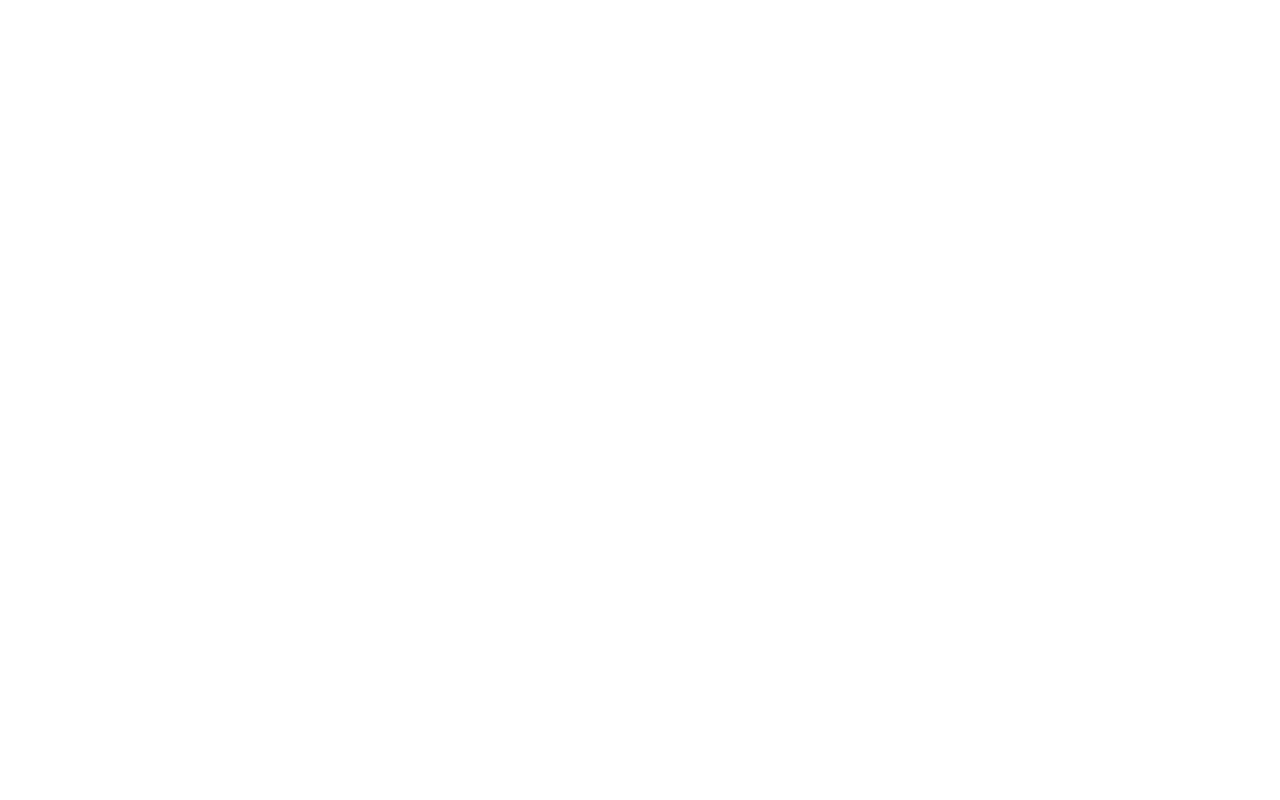
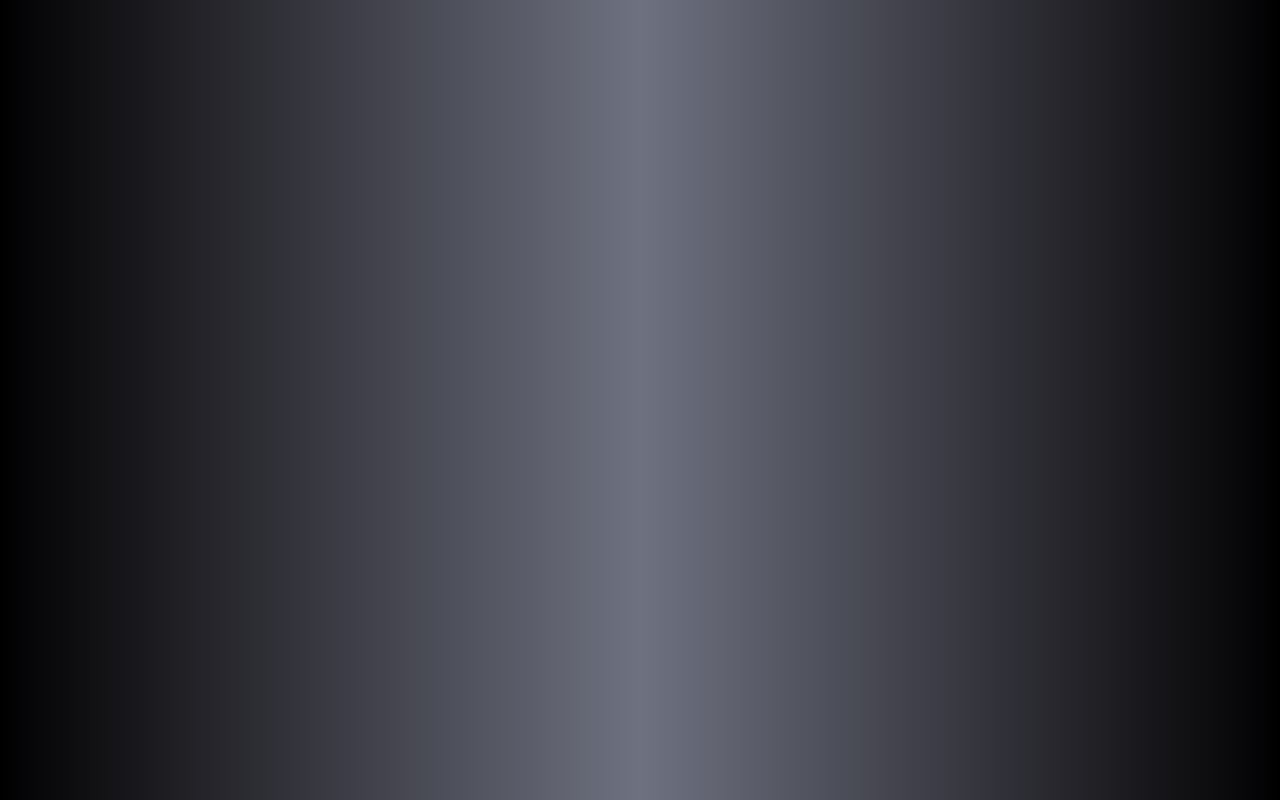
Before and after one commit to GABRIEL3503/qrcervezeria, a plain HTML site: page index.html in a window 1280 px wide. Drawn offline with Linux system fonts and the light colour scheme.

```diff
--- a/index.html
+++ b/index.html
@@ -4,7 +4,13 @@
     <meta charset="UTF-8">
     <meta name="viewport" content="width=device-width, initial-scale=1.0">
     <title>Document</title>
+    <style>
+        html{
+            background: rgb(110,113,128);
+    background: radial-gradient(circle, rgba(110,113,128,1) 0%, rgba(1,0,1,1) 100%);    }
+    </style>
 </head>
+
 <body>
     <script>
         alert('¡Has escaneado el código QR exitosamente y reclamado tu cerveza gratis!');
```
